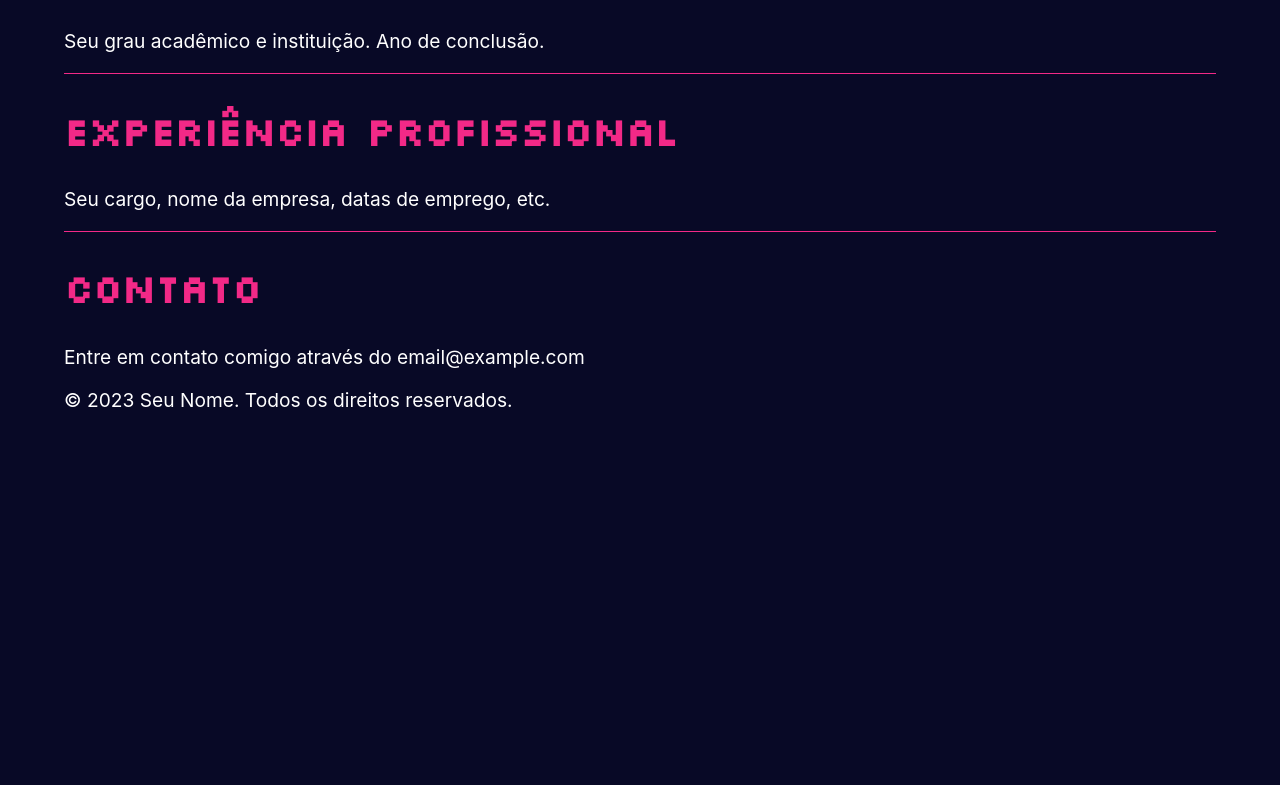
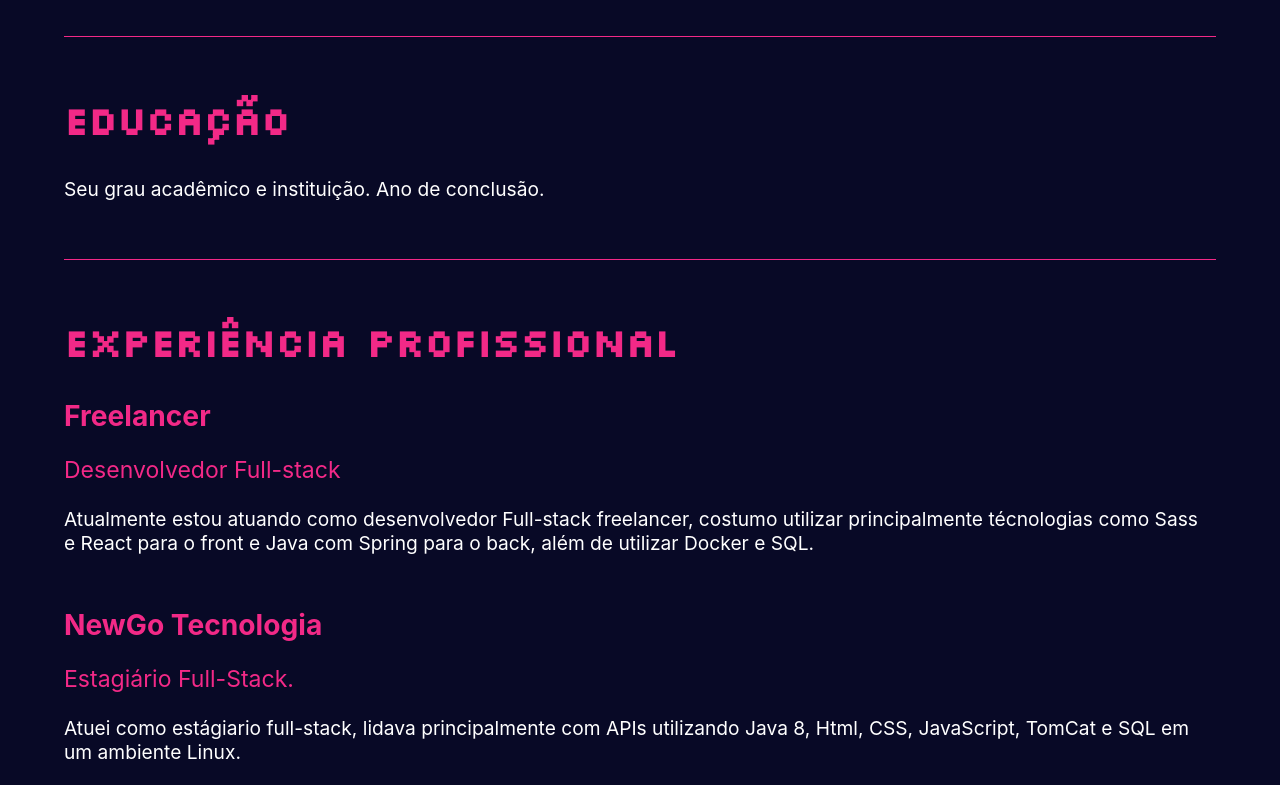
Before and after one commit to EduBatalha/portfolio, a React (Create React App) app: page / in a window 1280 px wide. Shown: the part 1775-2560 px from the top of the page. Before the commit the page ends 2207 px from the top, so only its background shows below. Built offline with nearby package versions, Linux system fonts and the light colour scheme.

Commit message:
Alterações na seção de experiencias

```diff
--- a/src/sections/Experience.js
+++ b/src/sections/Experience.js
@@ -1,10 +1,19 @@
 import React from 'react';
+import '../styles/Experience.scss';
+import '../styles/Global.scss';
 
 function Experience() {
   return (
     <section id="experiencia">
           <h2>Experiência Profissional</h2>
-          <p>Seu cargo, nome da empresa, datas de emprego, etc.</p>
+          <a>Freelancer</a>
+          <p className='cargo'>Desenvolvedor Full-stack</p>
+          <p>Atualmente estou atuando como desenvolvedor Full-stack freelancer, costumo utilizar principalmente
+            técnologias como Sass <br></br>e React para o front e Java com Spring para o back, além de utilizar Docker e SQL.</p>
+
+          <a><br></br>NewGo Tecnologia</a>
+          <p className='cargo'>Estagiário Full-Stack.</p>
+          <p>Atuei como estágiario full-stack, lidava principalmente com APIs utilizando Java 8, Html, CSS, JavaScript, TomCat e SQL em um ambiente Linux.</p>
         </section>
   );
 }
--- /dev/null
+++ b/src/styles/Experience.scss
@@ -0,0 +1,19 @@
+/* styles/Experiences.scss */
+@import 'variables';
+
+#experiencia{
+    a{
+        color: $cor-secundaria;
+        font-size: clamp(12px, 2.2vw, 2.2vw ) ;
+    }
+
+
+    .cargo{
+        color: $cor-secundaria;
+        font-size: clamp(10px, 1.8vw, 1.8vw);
+    }
+
+    p{
+        font-size: clamp(10px, 1.5vw, 1.5vw);
+    }
+}
--- a/src/styles/Global.scss
+++ b/src/styles/Global.scss
@@ -22,7 +22,7 @@
       h2 {
         color: $cor-secundaria;
         font-family: $fonte-secundaria;
-        font-size: 3vw;
+        font-size: clamp(14px, 3vw, 3vw);
 
       }
 
@@ -33,16 +33,25 @@
 
       p {
         color: white;
-        font-size: 1.5vw;
+        font-size: clamp(10px, 1.5vw, 1.5vw);
       }
 
       a {
         color: $cor-secundaria;
-        font-size: 2vw;
+        font-size: clamp(12px, 2.2vw, 2.2vw ) ;
       }
 
     .line{
         width: 100%;
         height: 1px;
+        margin-top: 5%;
+        margin-bottom: 5%;
         background-color: $cor-secundaria;
     }
+
+    @media screen and (max-width: 580px) {
+      .line{
+        margin-top: 10%;
+        margin-bottom: 10%;
+      }
+    }
--- a/src/styles/Skills.scss
+++ b/src/styles/Skills.scss
@@ -11,15 +11,10 @@
     text-align: left;
   }
 
-  p{
-
-    font-size: 1.5vw;
-  }
-
   .img-skill {
     width: 10vw; /* Ajusta o tamanho da imagem para ocupar toda a largura do contêiner */
     height: auto;
-
+    min-width: 40px;
   }
 
   .skill{
```
